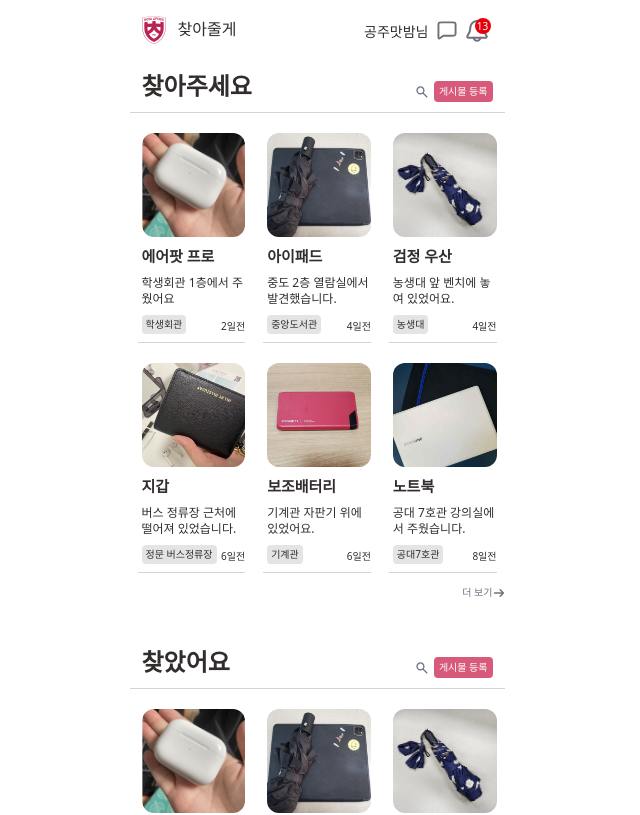
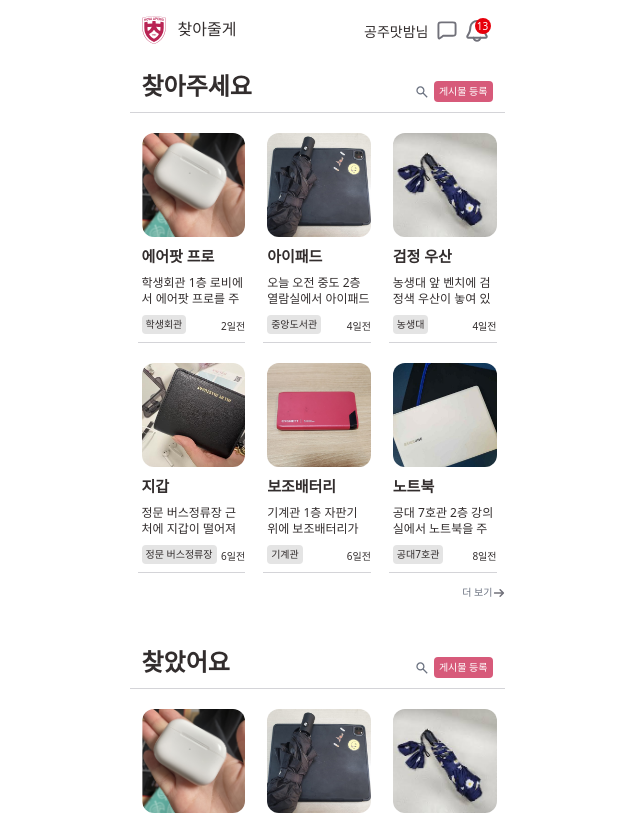
Before and after one commit to Minkyu0424/cbfind, a React (Vite) app: page / in a window 1280 px wide. Shown: the top 815 px of the page, without its empty margins (323-963 px from the left). Built offline with nearby package versions, Linux system fonts and the light colour scheme; a web font is replaced by a local one.

Commit message:
:sparkles: [feat] : 상세콘텐츠 텍스트트 trunscate 적용, mock 데이터 상세 내용 길이 연장

```diff
--- a/src/components/common/Item.tsx
+++ b/src/components/common/Item.tsx
@@ -1,3 +1,4 @@
+import { Link } from "react-router-dom";
 import type { ItemTypes } from "../../types/common";
 
 interface ItemProps {
@@ -10,22 +11,29 @@ const Item = ({ item }: ItemProps) => {
     return Math.floor((today - uploadDate) / (1000 * 60 * 60 * 24));
   };
   return (
-    <div className="flex flex-col w-[30%] border-b border-b-[var(--gray)] pb-2 cursor-pointer">
+    <Link
+      className="flex flex-col w-[30%] border-b border-b-[var(--gray)] pb-2 cursor-pointer"
+      to={`/detail?itemId=${item.id}`}
+    >
       <div className="flex flex-col gap-2 pl-1">
         <img
           className="w-full aspect-square object-cover rounded-xl"
           src={item.image}
         />
         <p className="text-[15px] font-semibold">{item.title}</p>
-        <p className="text-xs">{item.content}</p>
+        <p className="text-xs w-full h-8 text-ellipsis overflow-hidden">
+          {item.content}
+        </p>
         <div className="flex w-full justify-between items-end">
-          <p className="py-0.5 px-1 text-[10px] bg-[var(--sub2)] rounded">{item.place}</p>
+          <p className="py-0.5 px-1 text-[10px] bg-[var(--sub2)] rounded">
+            {item.place}
+          </p>
           <p className="text-[10px] font-medium">
             {transDate(item.date) < 1 ? "오늘" : `${transDate(item.date)}일전`}
           </p>
         </div>
       </div>
-    </div>
+    </Link>
   );
 };
 
--- a/src/components/detail/DetailContainer.tsx
+++ b/src/components/detail/DetailContainer.tsx
@@ -14,7 +14,7 @@ const DetailContainer = ({ itemId }: DetailContainerProps) => {
 
   return (
     <div className="flex flex-col gap-3">
-      <img src={item.image} alt={item.title} className="w-full h-auto mb-4" />
+      <img src={item.image} alt={item.title} className="w-full h-auto mb-4 rounded-xl" />
       <DetailUserProfile user={item.user} />
       <DetailContents data={item} />
       <CommonContents />
--- a/src/components/detail/DetailContents.tsx
+++ b/src/components/detail/DetailContents.tsx
@@ -14,7 +14,7 @@ const DetailContents = ({ data }: DetailContentsProps) => {
         <p className="font-semibold">{date}</p>
         <p className="font-semibold text-[var(--sub)]">{time}</p>
       </div>
-      <p className="mt-2 text-sm min-h-20">{data.content}</p>
+      <p className="mt-2 text-sm min-h-20 py-3">{data.content}</p>
       <div className="flex text-xs gap-2 font-semibold mt-2">
         <p>조회수 {data.views}</p>
         <p>채팅 {data.chatCount}</p>
--- a/src/constants/mock.ts
+++ b/src/constants/mock.ts
@@ -4,7 +4,8 @@ export const MockItems: ItemTypes[] = [
   {
     id: 1,
     title: "에어팟 프로",
-    content: "학생회관 1층에서 주웠어요",
+    content:
+      "학생회관 1층 로비에서 에어팟 프로를 주웠습니다. 흰색 케이스에 귀에 꽂는 부분이 조금 지저분해 보였지만, 작동은 정상적으로 되는 것 같았습니다. 에어팟 프로는 오늘 오후 2시 30분쯤 학생회관 1층 커피 자판기 옆 벤치 위에서 발견했습니다. 혹시 분실하신 분은 학생회관 1층 경비실에 문의해주시면 감사하겠습니다.",
     image: "/mockItem.png",
     place: "학생회관",
     date: "2025-06-18 14:30",
@@ -19,7 +20,8 @@ export const MockItems: ItemTypes[] = [
   {
     id: 2,
     title: "아이패드",
-    content: "중도 2층 열람실에서 발견했습니다.",
+    content:
+      "오늘 오전 중도 2층 열람실에서 아이패드를 발견했습니다. 아이패드는 회색 케이스에 들어 있었으며, 잠금화면에는 강아지 사진이 있었습니다. 혹시 분실하신 분은 중앙도서관 2층 안내 데스크에 문의해주시면 감사하겠습니다. 아이패드에는 개인정보가 많을 수 있으니, 빠르게 찾아가시길 바랍니다.",
     image: "/mockipad.jpg",
     place: "중앙도서관",
     date: "2025-06-17 10:15",
@@ -34,7 +36,8 @@ export const MockItems: ItemTypes[] = [
   {
     id: 3,
     title: "검정 우산",
-    content: "농생대 앞 벤치에 놓여 있었어요.",
+    content:
+      "농생대 앞 벤치에 검정색 우산이 놓여 있었습니다. 우산은 접혀져 있었고, 손잡이 부분에 약간의 흠집이 있었습니다. 오늘 오후 4시 5분쯤 농생대 정문 옆 벤치에서 발견했습니다. 우산을 분실하신 분은 농생대 학생회실에 문의해주시면 좋겠습니다. 비 오는 날씨에 꼭 필요하실 것 같아요!",
     image: "/mockumb.jpeg",
     place: "농생대",
     date: "2025-06-16 16:05",
@@ -49,7 +52,8 @@ export const MockItems: ItemTypes[] = [
   {
     id: 4,
     title: "지갑",
-    content: "버스 정류장 근처에 떨어져 있었습니다.",
+    content:
+      "정문 버스정류장 근처에 지갑이 떨어져 있었습니다. 지갑은 검정색 가죽으로 되어 있고, 안에는 신분증과 카드 몇 장이 들어 있었습니다. 오늘 아침 8시 20분쯤 발견했습니다. 분실하신 분은 정문 경비실에 연락해주시면 빠르게 찾아가실 수 있을 것 같습니다. 개인정보 보호를 위해 신분증 이름은 공개하지 않겠습니다.",
     image: "/mockpurse.jpg",
     place: "정문 버스정류장",
     date: "2025-06-15 08:20",
@@ -64,7 +68,8 @@ export const MockItems: ItemTypes[] = [
   {
     id: 5,
     title: "보조배터리",
-    content: "기계관 자판기 위에 있었어요.",
+    content:
+      "기계관 1층 자판기 위에 보조배터리가 올려져 있었습니다. 보조배터리는 흰색에 용량이 10000mAh 정도로 보이며, 충전 케이블이 함께 있었습니다. 오늘 오후 1시 45분쯤 발견했습니다. 혹시 분실하신 분은 기계관 1층 경비실에 문의해주시면 감사하겠습니다. 보조배터리는 평소에 자주 필요하실 것 같아요!",
     image: "/mockbat.jpg",
     place: "기계관",
     date: "2025-06-14 13:45",
@@ -79,7 +84,8 @@ export const MockItems: ItemTypes[] = [
   {
     id: 6,
     title: "노트북",
-    content: "공대 7호관 강의실에서 주웠습니다.",
+    content:
+      "공대 7호관 2층 강의실에서 노트북을 주웠습니다. 노트북은 은색에 애플 로고가 있는 맥북으로 보이며, 케이스는 없었습니다. 오늘 오전 11시 10분쯤 강의가 끝난 후 책상 위에 방치되어 있었습니다. 분실하신 분은 공대 7호관 경비실에 연락해주시면 빠르게 찾아가실 수 있습니다. 중요한 자료가 있을 수 있으니 신속히 찾아가시길 바랍니다.",
     image: "/mock note.jpg",
     place: "공대7호관",
     date: "2025-06-13 11:10",
@@ -94,7 +100,8 @@ export const MockItems: ItemTypes[] = [
   {
     id: 7,
     title: "스마트워치",
-    content: "운동장에서 발견했어요.",
+    content:
+      "운동장 트랙 주변에서 스마트워치를 발견했습니다. 스마트워치는 검정색 밴드에 애플 워치로 보이며, 화면에는 시간과 날짜가 표시되어 있었습니다. 오늘 오후 3시 25분쯤 운동장 입구 근처에서 주웠습니다. 혹시 분실하신 분은 운동장 관리실에 문의해주시면 감사하겠습니다. 건강 관리에 필수인 아이템이니 꼭 찾아가시길 바랍니다!",
     image: "/mockwatch.jpg",
     place: "운동장",
     date: "2025-06-12 15:25",
@@ -109,7 +116,8 @@ export const MockItems: ItemTypes[] = [
   {
     id: 8,
     title: "이어폰",
-    content: "학생회관 화장실 앞에 떨어져 있었습니다.",
+    content:
+      "학생회관 1층 화장실 앞 복도에서 이어폰을 주웠습니다. 이어폰은 흰색에 애플 에어팟처럼 생겼으며, 오른쪽 이어폰만 있었습니다. 오늘 오전 9시 50분쯤 화장실 앞 바닥에서 발견했습니다. 혹시 분실하신 분은 학생회관 1층 경비실에 문의해주시면 감사하겠습니다. 이어폰 한쪽만 있으니 다른 한쪽도 찾으시길 바랍니다.",
     image: "/mockwar.jpg",
     place: "학생회관",
     date: "2025-06-11 09:50",
@@ -124,7 +132,8 @@ export const MockItems: ItemTypes[] = [
   {
     id: 9,
     title: "필통",
-    content: "도서관 그룹스터디룸에 있었습니다.",
+    content:
+      "중앙도서관 3층 그룹스터디룸에서 필통을 발견했습니다. 필통은 파란색에 동물 캐릭터가 그려져 있으며, 안에는 볼펜, 샤프, 지우개 등이 들어 있었습니다. 오늘 오후 5시 40분쯤 스터디룸 책상 위에 방치되어 있었습니다. 혹시 분실하신 분은 중앙도서관 3층 안내데스크에 문의해주시면 감사하겠습니다. 필기구가 꼭 필요하실 것 같아요!",
     image: "/mockpen.jpg",
     place: "중앙도서관",
     date: "2025-06-10 17:40",
@@ -139,7 +148,8 @@ export const MockItems: ItemTypes[] = [
   {
     id: 10,
     title: "휴대폰",
-    content: "후문 근처 벤치에서 주웠어요.",
+    content:
+      "후문 근처 벤치에서 휴대폰을 주웠습니다. 휴대폰은 검정색 케이스에 들어 있었으며, 잠금화면에는 가족 사진이 있었습니다. 오늘 저녁 7시 5분쯤 후문 버스정류장 옆 벤치에서 발견했습니다. 혹시 분실하신 분은 후문 경비실에 문의해주시면 감사하겠습니다. 중요한 연락이 있을 수 있으니, 빠르게 찾아가시길 바랍니다.",
     image: "/mockphone.jpg",
     place: "후문",
     date: "2025-06-09 19:05",
```
